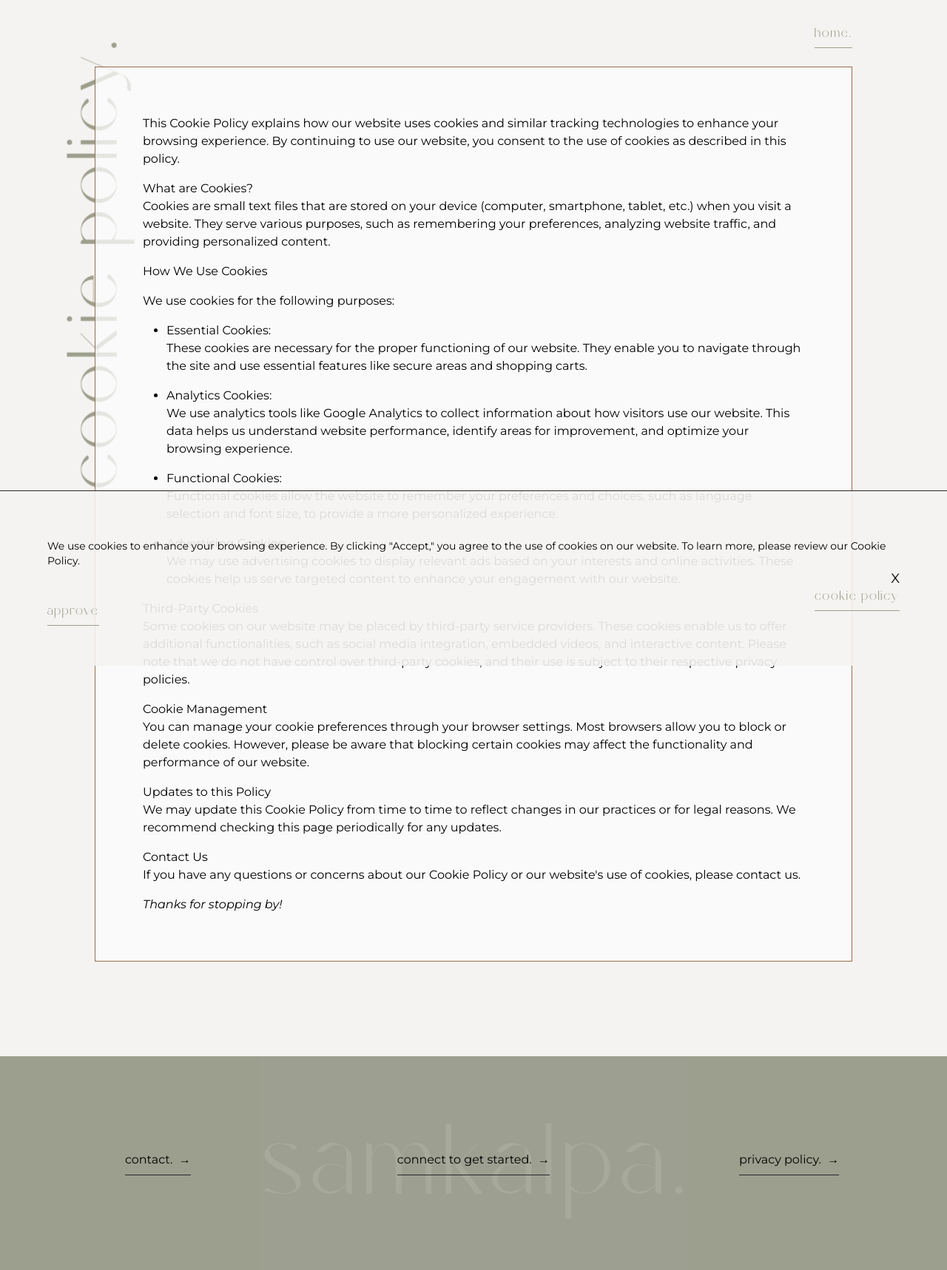
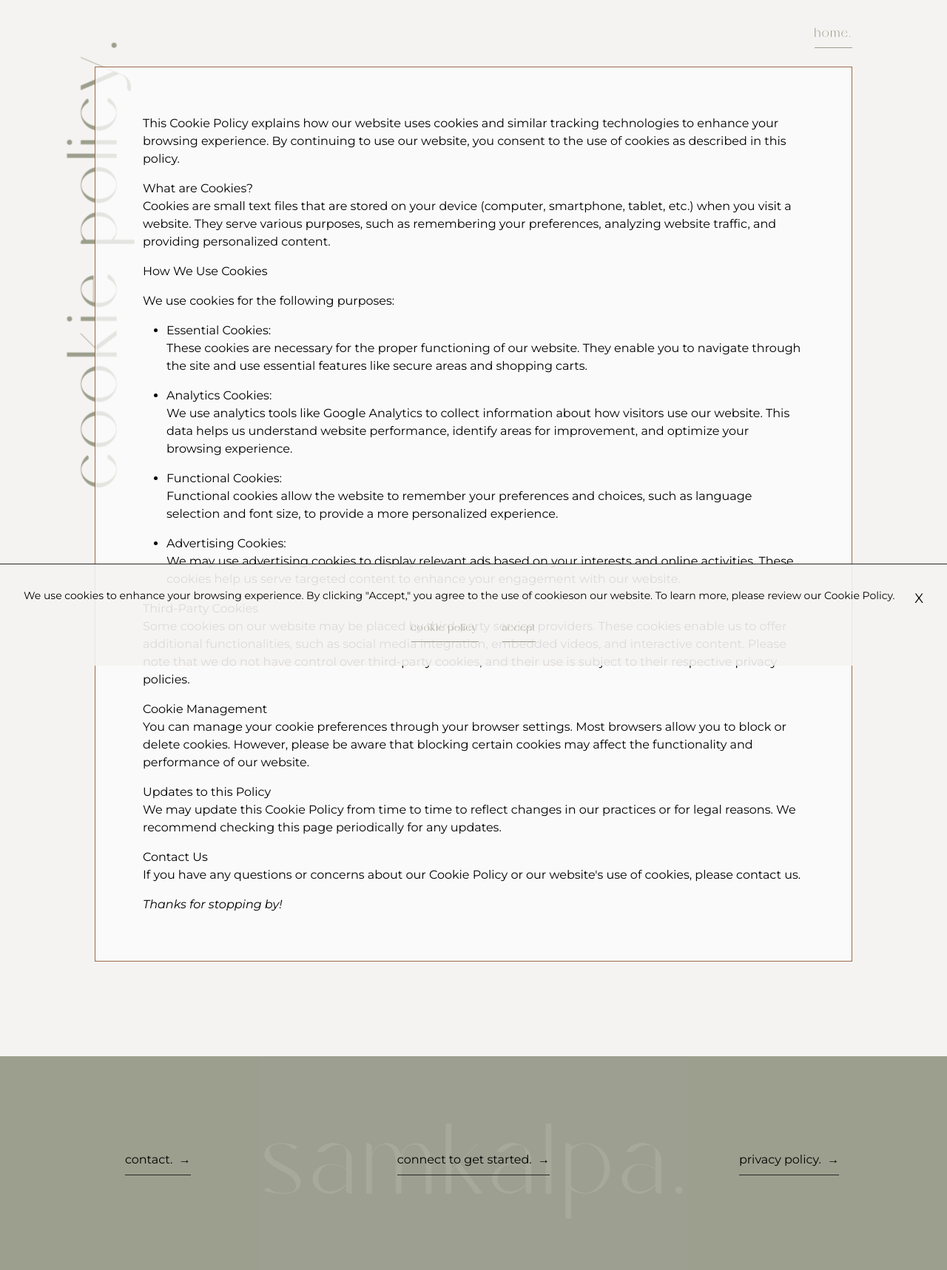
Before and after one commit to brittwoodard/embodied-creative, a Jekyll site: the page built from cookie-policy.html, in a window 1280 px wide. Shown: the whole page at 74% size. Built offline with Jekyll 4.4.1, drawn with Linux system fonts in a browser that asks for light colours; nearby versions of some CDN libraries; some web fonts are replaced.

Commit message:
cookie policy

```diff
--- a/_includes/cookie-banner.html
+++ b/_includes/cookie-banner.html
@@ -1,27 +1,24 @@
-<div id="cookie-notice" class="grid grid-cols-10 gap-8 p-5p bg-medium/90 border-t border-black">
-    <div class="col-span-9 text-left text-sm">
-        <span>We use cookies to enhance your browsing experience. By clicking "Accept," you agree to the use of cookies on our website. To learn more, please review our Cookie Policy.</span>
+<div id="cookie-notice" class="p-8 bg-medium/90 border-t border-black">
+    <div class="flex justify-between">
+        <div class="text-left text-sm">
+            <span>We use cookies to enhance your browsing experience. By clicking "Accept," you agree to the use of cookieson our website. To learn more, please review our Cookie Policy.</span>
         </div>
-    <div class="text-right text-lg cursor-pointer">
+        <div class="text-right text-lg cursor-pointer ml-4">
             <span id="close-cookie-banner">X</span>
         </div>
-
-    <div class="col-span-5 text-right text-dark text-sm">
-        <a href="/cookie-policy.html" class="link">Cookie Policy</a>
     </div>
-
-    <div class="col-span-5 text-left text-dark cursor-pointer text-sm">
-        <a id="cookie-notice-accept" class="link">Approve</a>
+    <div class="flex justify-center mt-4">
+        <a href="/cookie-policy.html" class="link text-sm text-dark mx-4">Cookie Policy</a>
+        <a id="cookie-notice-accept" class="link text-sm text-dark mx-4 cursor-pointer">Accept</a>
     </div>
-
 </div>
 
 <script>
-    function createCookie(name,value,days) {
+    function createCookie(name, value, days) {
         var expires = "";
         if (days) {
             var date = new Date();
-            date.setTime(date.getTime() + (days*24*60*60*1000));
+            date.setTime(date.getTime() + (days * 24 * 60 * 60 * 1000));
             expires = "; expires=" + date.toUTCString();
         }
         document.cookie = name + "=" + value + expires + "; path=/";
@@ -29,15 +26,15 @@
     function readCookie(name) {
         var nameEQ = name + "=";
         var ca = document.cookie.split(';');
-        for(var i=0;i < ca.length;i++) {
+        for (var i = 0; i < ca.length; i++) {
             var c = ca[i];
-            while (c.charAt(0)==' ') c = c.substring(1,c.length);
-            if (c.indexOf(nameEQ) == 0) return c.substring(nameEQ.length,c.length);
+            while (c.charAt(0) == ' ') c = c.substring(1, c.length);
+            if (c.indexOf(nameEQ) == 0) return c.substring(nameEQ.length, c.length);
         }
         return null;
     }
     function eraseCookie(name) {
-        createCookie(name,"",-1);
+        createCookie(name, "", -1);
     }
 
     function runCookiedCodes() {
@@ -46,7 +43,7 @@
         // End tracking scripts
     }
 
-    if(readCookie('cookie-notice-accepted')=='true') {
+    if (readCookie('cookie-notice-accepted') == 'true') {
 
         runCookiedCodes()
         //removes cookies while testing
@@ -54,8 +51,8 @@
     } else {
         document.getElementById('cookie-notice').style.display = 'block';
     }
-    document.getElementById('cookie-notice-accept').addEventListener("click",function() {
-        createCookie('cookie-notice-accepted','true',31);
+    document.getElementById('cookie-notice-accept').addEventListener("click", function () {
+        createCookie('cookie-notice-accepted', 'true', 31);
         document.getElementById('cookie-notice').style.display = 'none';
         runCookiedCodes()
     });
--- a/assets/css/output-style.css
+++ b/assets/css/output-style.css
@@ -750,6 +750,10 @@ input[type="checkbox"]:checked::before {
   margin-top: 2rem;
   margin-bottom: 2rem;
 }
+.mx-4 {
+  margin-left: 1rem;
+  margin-right: 1rem;
+}
 .-mb-10p {
   margin-bottom: -10%;
 }
@@ -806,6 +810,12 @@ input[type="checkbox"]:checked::before {
 }
 .mt-\[75\%\] {
   margin-top: 75%;
+}
+.mt-4 {
+  margin-top: 1rem;
+}
+.ml-4 {
+  margin-left: 1rem;
 }
 .block {
   display: block;
@@ -991,6 +1001,12 @@ input[type="checkbox"]:checked::before {
 .p-5p {
   padding: 5%;
 }
+.p-4 {
+  padding: 1rem;
+}
+.p-8 {
+  padding: 2rem;
+}
 .px-10 {
   padding-left: 2.5rem;
   padding-right: 2.5rem;
@@ -1084,6 +1100,10 @@ input[type="checkbox"]:checked::before {
 .text-xl {
   font-size: 1.25rem;
   line-height: 1.75rem;
+}
+.text-xs {
+  font-size: 0.75rem;
+  line-height: 1rem;
 }
 .uppercase {
   text-transform: uppercase;
```
Lines whose indentation alone changed are shown as unchanged.
